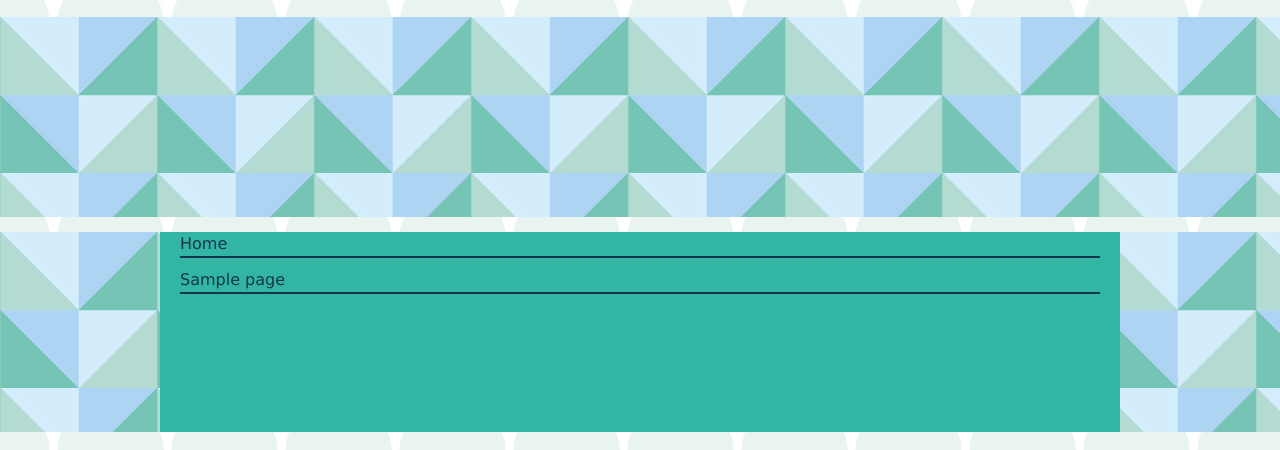
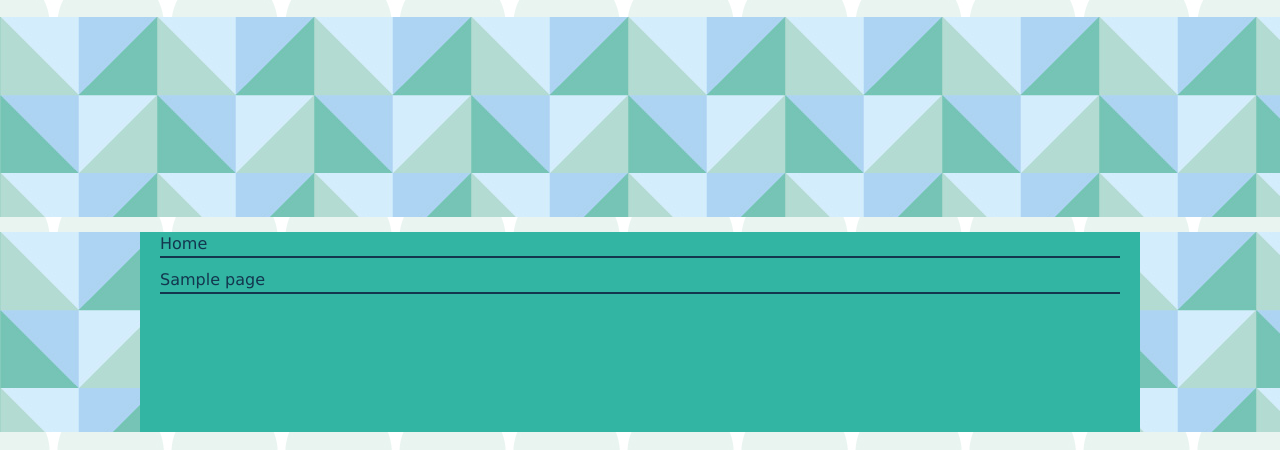
Before and after one commit to OSCA98/wp-content, a WordPress theme: template themes/kitatrier-theme/page.php in a window 1280 px wide. Shown: the part 350-800 px from the top of the page. Run offline with PHP 8.4 and a stand-in for WordPress, Linux system fonts and the light colour scheme; the site name, menu and one post (Sample post) are stand-ins, and other content is empty; style sheets or scripts are compiled from the project's sources; some libraries are stand-ins or nearby versions.

Commit message:
width:100rem angepasst

```diff
--- a/themes/kitatrier-theme/sass/custom/_content.scss
+++ b/themes/kitatrier-theme/sass/custom/_content.scss
@@ -1,5 +1,5 @@
 .content {
-  width: 96rem;
+  width: 100rem;
   background-color: $color__background-body;
 
   margin: {
--- a/themes/kitatrier-theme/sass/custom/_footer.scss
+++ b/themes/kitatrier-theme/sass/custom/_footer.scss
@@ -8,7 +8,7 @@ footer {
   background: url(./assets/img/footer-bg.jpg);
 
   div {
-    width: 96rem;
+    width: 100rem;
     height: 100%;
     background-color: $color__turquoise;
     margin: 0 auto;
```
